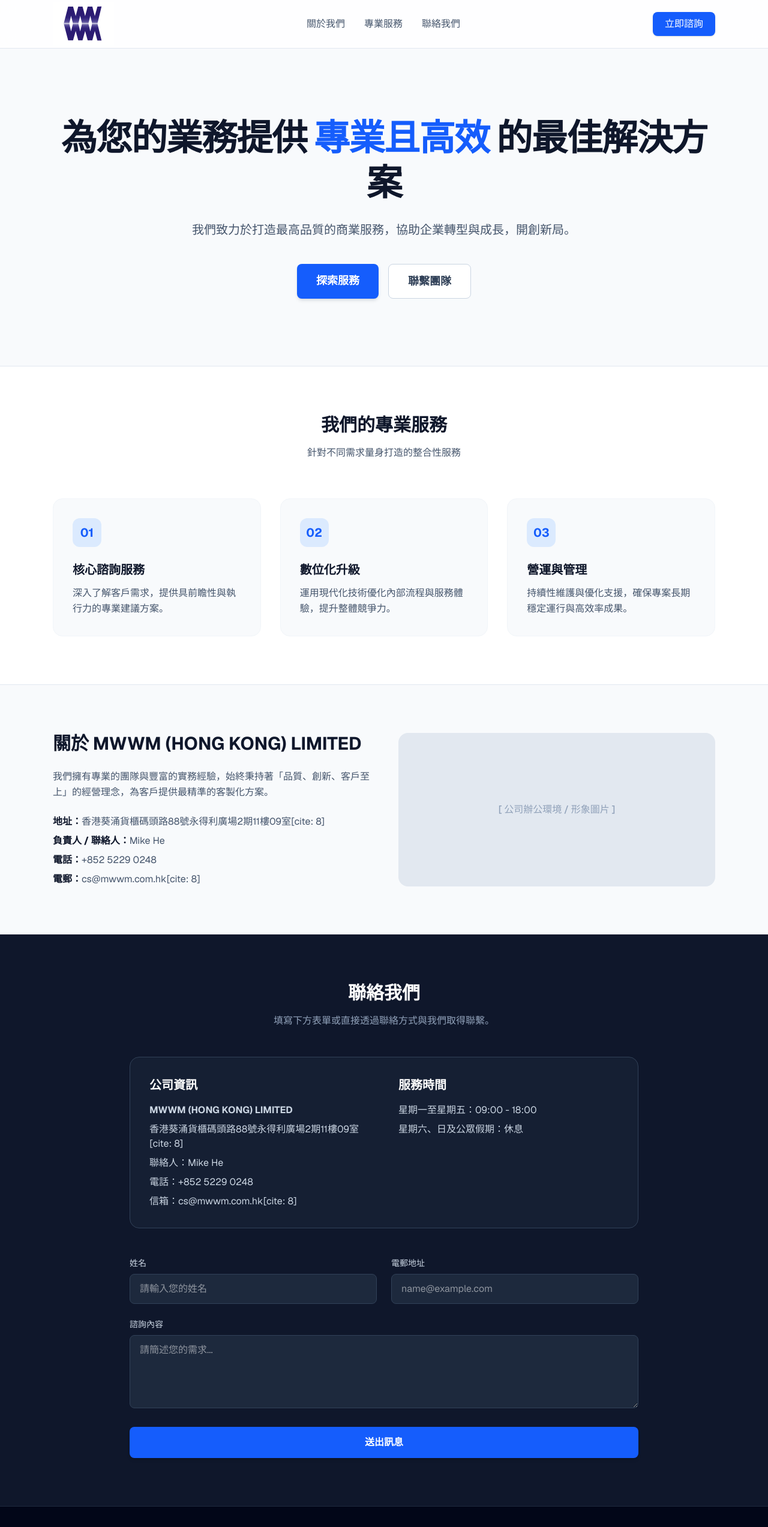
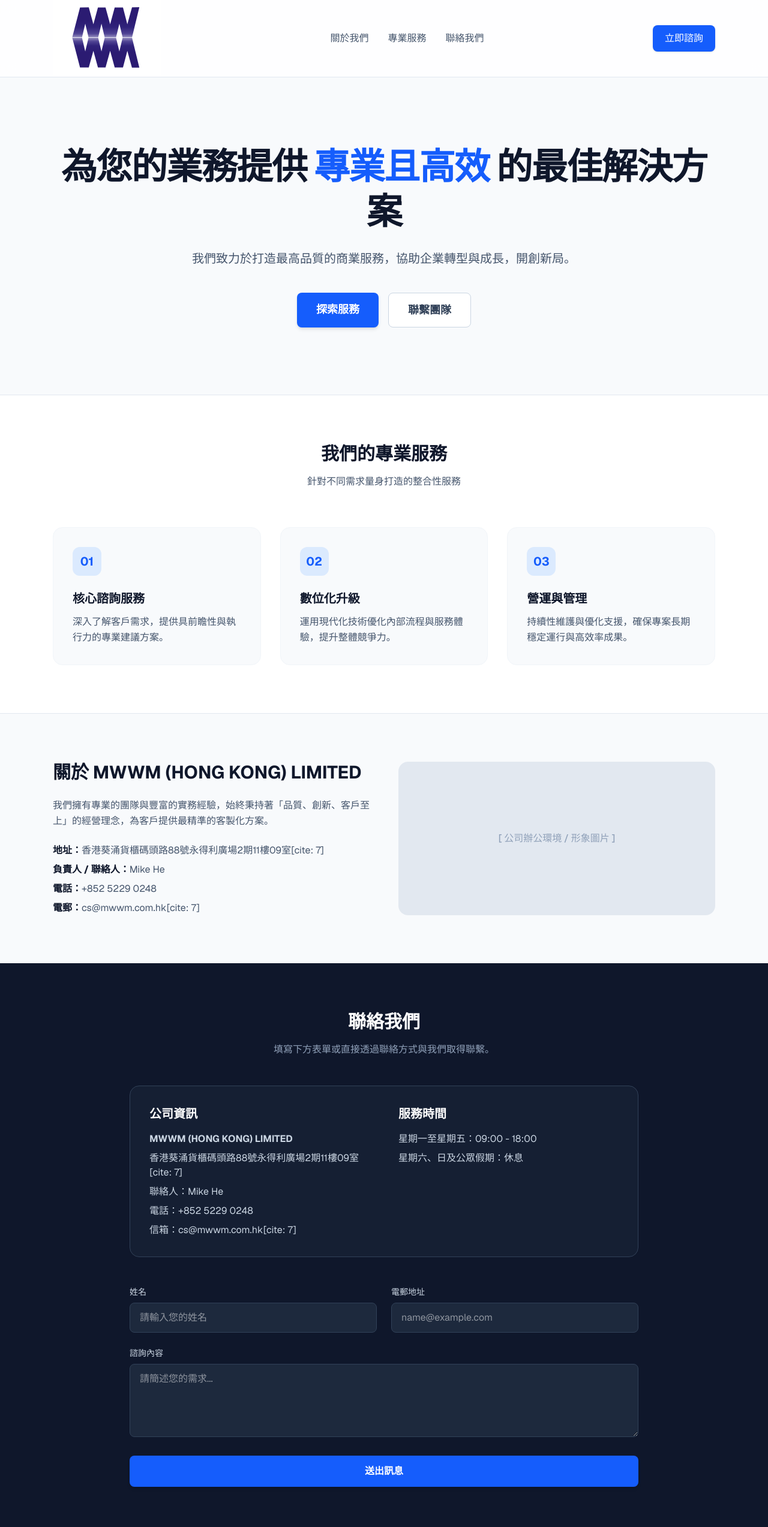
Before and after one commit to MikeHo21/mwwm-website, a Next.js app: page / in a window 1280 px wide. Shown: the top 2546 px of the page at 60% size. Built offline with nearby package versions, Linux system fonts and the light colour scheme.

Commit message:
style: increase header height to h-32 and align logo edges perfectly

```diff
--- a/app/page.tsx
+++ b/app/page.tsx
@@ -6,13 +6,13 @@ export default function Home() {
     <div className="min-h-screen bg-slate-50 text-slate-800 font-sans">
       {/* 1. 導覽列 Navbar */}
       <header className="sticky top-0 z-50 bg-white/80 backdrop-blur-md border-b border-slate-200">
-        <div className="max-w-6xl mx-auto px-6 h-20 flex justify-between items-center">
-          {/* 左側 Logo：設定 h-full 讓上下邊線與背景條上下線完全重合 */}
+        <div className="max-w-6xl mx-auto px-6 h-32 flex justify-between items-center">
+          {/* 左側 Logo：Header 高度增至 1.5 倍 (h-32)，Logo 設為 h-full 讓上下邊線與 header 上下線完美重合 */}
           <Link href="/" className="flex items-center h-full">
             <img
               src="/images/mwwm-logo.svg"
               alt="MWWM Logo"
-              className="h-full w-auto object-contain py-1"
+              className="h-full w-auto object-contain"
             />
           </Link>
 
@@ -24,7 +24,7 @@ export default function Home() {
 
           <a
             href="#contact"
-            className="bg-blue-600 hover:bg-blue-700 text-white px-5 py-2 rounded-lg font-medium transition shadow-sm"
+            className="bg-blue-600 hover:bg-blue-700 text-white px-5 py-2.5 rounded-lg font-medium transition shadow-sm"
           >
             立即諮詢
           </a>
@@ -85,10 +85,10 @@ export default function Home() {
               我們擁有專業的團隊與豐富的實務經驗，始終秉持著「品質、創新、客戶至上」的經營理念，為客戶提供最精準的客製化方案。
             </p>
             <div className="space-y-2 text-slate-600 mt-6">
-              <p><strong className="text-slate-900">地址：</strong>香港葵涌貨櫃碼頭路88號永得利廣場2期11樓09室[cite: 8]</p>
+              <p><strong className="text-slate-900">地址：</strong>香港葵涌貨櫃碼頭路88號永得利廣場2期11樓09室[cite: 7]</p>
               <p><strong className="text-slate-900">負責人 / 聯絡人：</strong>Mike He</p>
               <p><strong className="text-slate-900">電話：</strong>+852 5229 0248</p>
-              <p><strong className="text-slate-900">電郵：</strong>cs@mwwm.com.hk[cite: 8]</p>
+              <p><strong className="text-slate-900">電郵：</strong>cs@mwwm.com.hk[cite: 7]</p>
             </div>
           </div>
           <div className="bg-slate-200 h-64 rounded-2xl flex items-center justify-center text-slate-400 font-medium">
@@ -109,10 +109,10 @@ export default function Home() {
             <div>
               <h3 className="text-xl font-bold mb-4 text-white">公司資訊</h3>
               <p className="text-slate-300 mb-2"><strong>MWWM (HONG KONG) LIMITED</strong></p>
-              <p className="text-slate-300 mb-2">香港葵涌貨櫃碼頭路88號永得利廣場2期11樓09室[cite: 8]</p>
+              <p className="text-slate-300 mb-2">香港葵涌貨櫃碼頭路88號永得利廣場2期11樓09室[cite: 7]</p>
               <p className="text-slate-300 mb-2">聯絡人：Mike He</p>
               <p className="text-slate-300 mb-2">電話：+852 5229 0248</p>
-              <p className="text-slate-300">信箱：cs@mwwm.com.hk[cite: 8]</p>
+              <p className="text-slate-300">信箱：cs@mwwm.com.hk[cite: 7]</p>
             </div>
             <div>
               <h3 className="text-xl font-bold mb-4 text-white">服務時間</h3>
```
